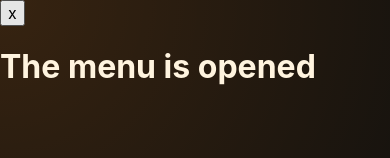
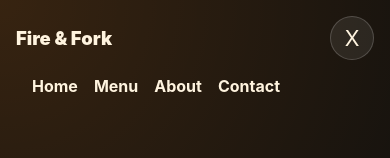
Before and after one commit to jprobussr/food-truck-menu-react-ts, a React (Vite) app in the folder food-truck-menu-react-ts/: page / in a window 390 px wide. Both pictures are taken after a click on the button "Open navigation menu". Shown: the top 158 px of the page. Built offline with nearby package versions, Linux system fonts and the light colour scheme.

Commit message:
Add responsive navbar toggle

```diff
--- a/food-truck-menu-react-ts/src/components/About.tsx
+++ b/food-truck-menu-react-ts/src/components/About.tsx
@@ -2,7 +2,7 @@ import "./About.css";
 
 const About = () => {
   return (
-    <section className="about">
+    <section className="about" id="about">
       <div className="about__content">
         <div className="section-heading">
           <p className="section-heading__eyebrow">About the Truck</p>
--- a/food-truck-menu-react-ts/src/components/Navbar.css
+++ b/food-truck-menu-react-ts/src/components/Navbar.css
@@ -0,0 +1,47 @@
+.site-header {
+  display: flex;
+  align-items: center;
+  justify-content: space-between;
+  flex-wrap: wrap;
+  gap: 1rem;
+  padding: 1rem;
+}
+
+.site-logo {
+  color: var(--color-text);
+  text-decoration: none;
+  font-size: 1.15rem;
+  font-weight: 900;
+}
+
+.site-nav {
+  display: none;
+  width: 100%;
+}
+
+.site-nav--open {
+  display: flex;
+  flex-wrap: wrap;
+  gap: 1rem;
+  margin-left: 1rem;
+}
+
+.site-nav a {
+  color: var(--color-text);
+  text-decoration: none;
+  font-weight: 700;
+}
+
+.menu-toggle {
+  display: inline-flex;
+  align-items: center;
+  justify-content: center;
+  width: 2.75rem;
+  height: 2.75rem;
+  border: 1px solid rgba(255, 255, 255, 0.18);
+  border-radius: 999px;
+  background: rgba(255, 255, 255, 0.08);
+  color: var(--color-text);
+  font-size: 1.35rem;
+  cursor: pointer;
+}
--- a/food-truck-menu-react-ts/src/components/Navbar.tsx
+++ b/food-truck-menu-react-ts/src/components/Navbar.tsx
@@ -1,17 +1,43 @@
-import "./Navbar.css";
-import { useState } from "react";
+import { useState } from 'react';
+import './Navbar.css';
+
+const navLinks = [
+  { label: 'Home', href: '#home' },
+  { label: 'Menu', href: '#menu' },
+  { label: 'About', href: '#about' },
+  { label: 'Contact', href: '#contact' },
+];
 
 const Navbar = () => {
   const [isMenuOpen, setIsMenuOpen] = useState(false);
 
   const handleMenuClick = (): void => {
-    setIsMenuOpen((prevMenu) => !prevMenu);
+    setIsMenuOpen((prevMenu) => {
+      return !prevMenu;
+    });
   };
 
   return (
-    <header>
-      <button onClick={handleMenuClick}>{isMenuOpen ? "x" : "☰"}</button>
-      <h1>{isMenuOpen ? "The menu is opened" : "The menu is closed"}</h1>
+    <header className="site-header">
+      <a href="#home" className="site-logo">
+        Fire & Fork
+      </a>
+
+      <button
+        className="menu-toggle"
+        onClick={handleMenuClick}
+        aria-label={
+          isMenuOpen ? 'Close navigation menu' : 'Open navigation menu'
+        }
+      >
+        {isMenuOpen ? 'X' : '☰'}
+      </button>
+
+      <nav className={isMenuOpen ? 'site-nav site-nav--open' : 'site-nav'}>
+        {navLinks.map((link) => {
+          return <a href={link.href}>{link.label}</a>;
+        })}
+      </nav>
     </header>
   );
 };
```
